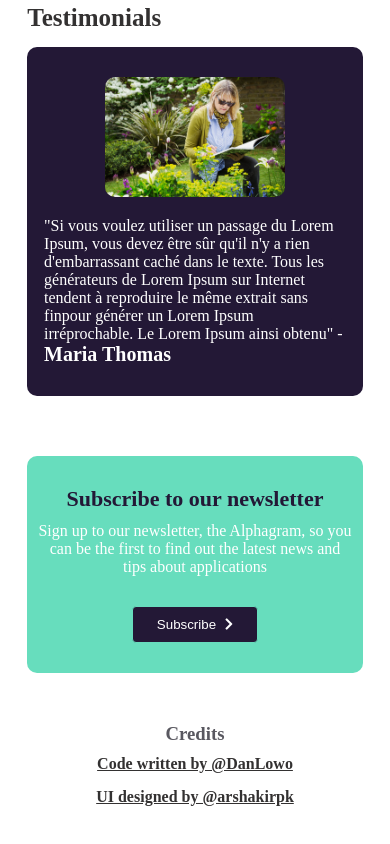
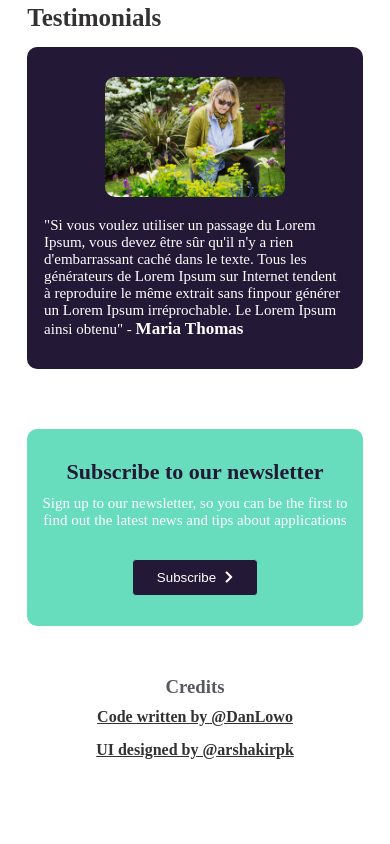
Before and after one commit to DanLowo/Planty, a plain HTML site: page index.html in a window 390 px wide. Shown: the part 3863-4707 px from the top of the page. After the commit the page ends 4664 px from the top, so only its background shows below. Drawn offline with Linux system fonts and the light colour scheme.

Commit message:
fix font-sizee

```diff
--- a/css/media-query.css
+++ b/css/media-query.css
@@ -125,7 +125,13 @@
     }
 
     .testimonials div.qoute p {
+        font-size: 15px;
         width: 90%;
+    }
+
+    .testimonials div.qoute p span {
+        font-size: 17px;
+        font-weight: 700;
     }
 
     .testimonials div.qoute img {
@@ -149,6 +155,10 @@
         font-size: 22px;
     }
 
+    .subscribe p {
+        font-size: 15px;
+    }
+
 
     /* FOOTER */
     footer .credits {
--- a/index.html
+++ b/index.html
@@ -201,7 +201,7 @@
     <div class="subscribe mt-section">
         <div>
             <h1>Subscribe to our newsletter</h1>
-            <p>Sign up to our newsletter, the Alphagram, so you can
+            <p>Sign up to our newsletter, so you can
                  be the first to find out the latest news
                  and tips about applications</p>
             <button>
```
